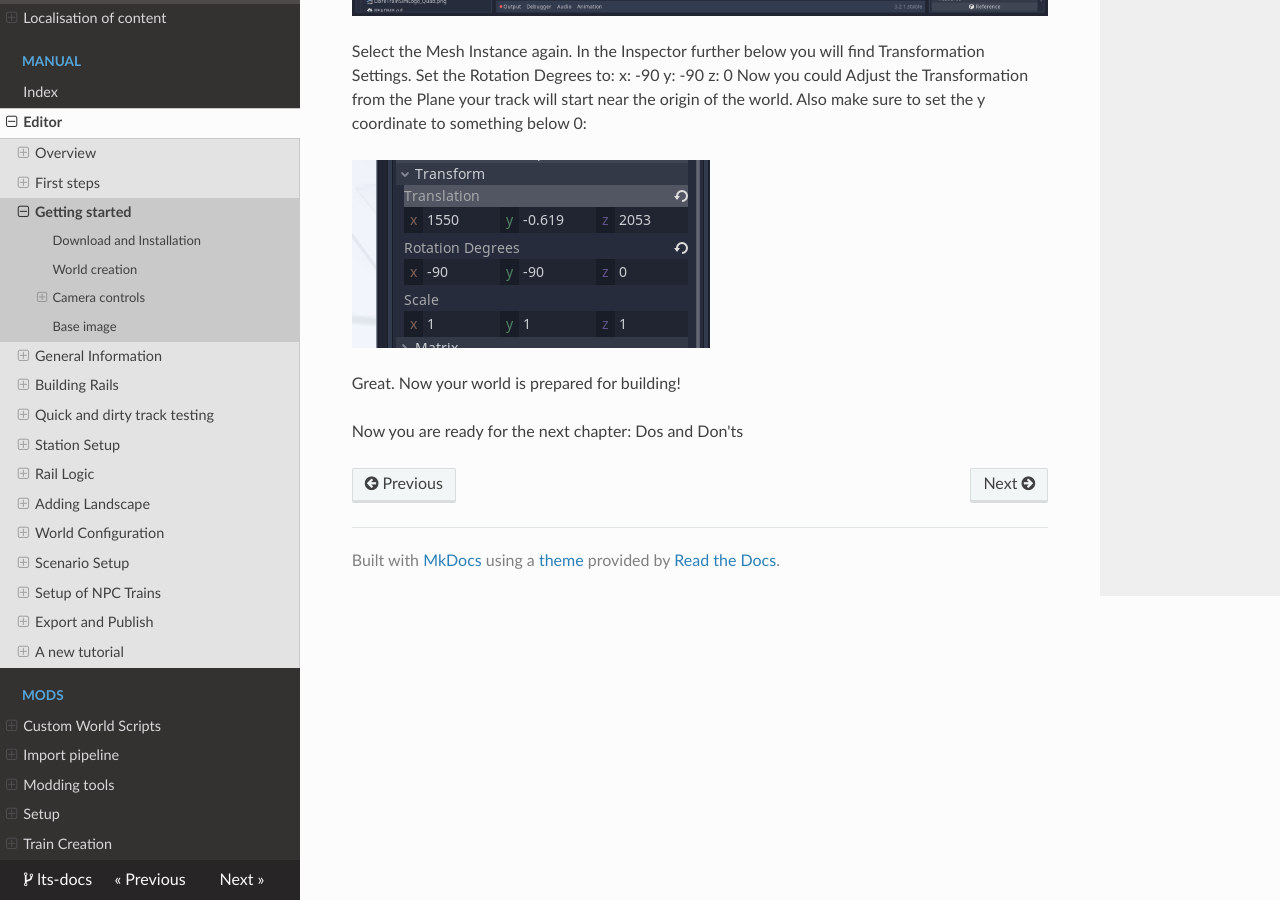
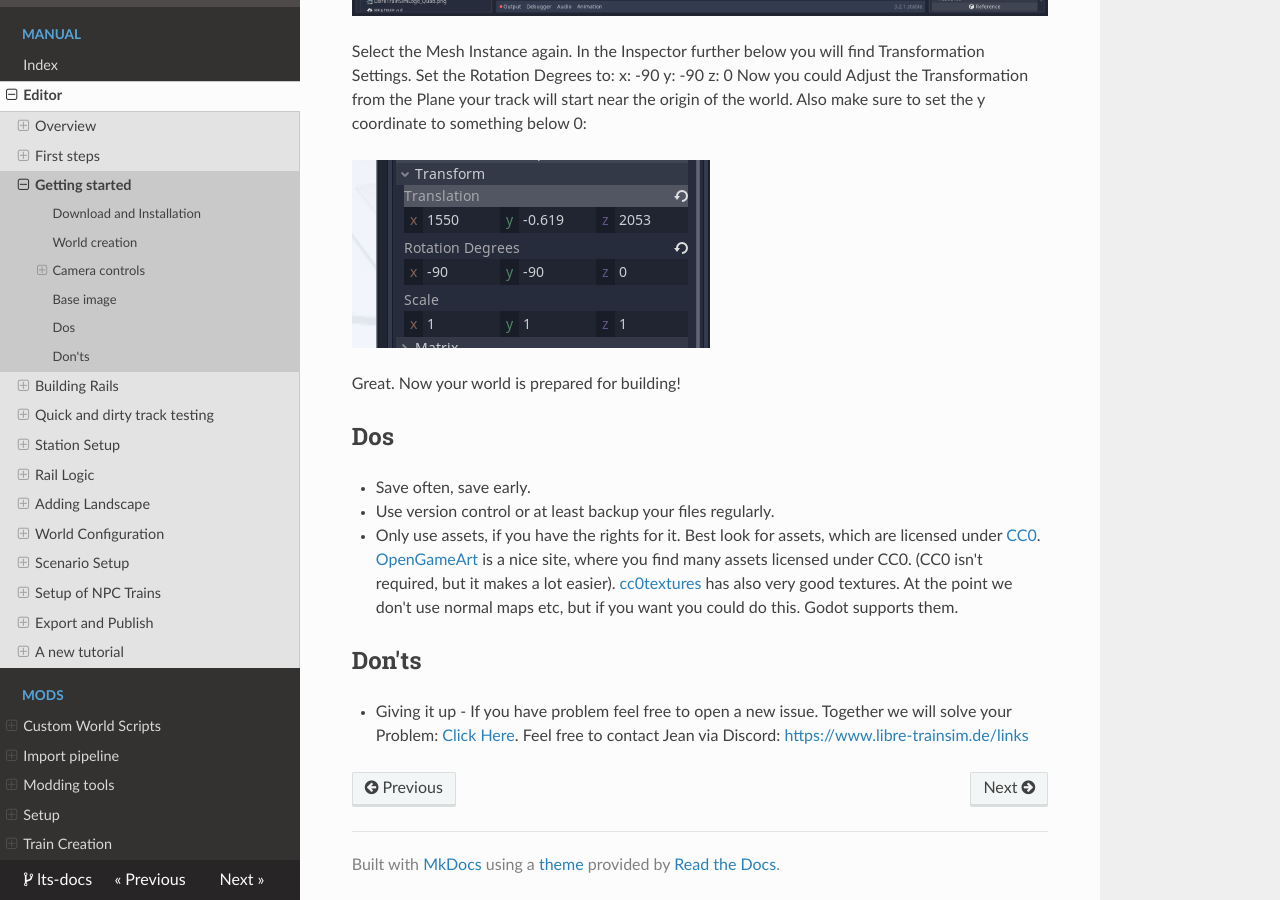
Before and after one commit to Libre-TrainSim/lts-docs, an MkDocs documentation site: the page built from docs/manual/editor/02-getting-started.md, in a window 1280 px wide and 900 px high, scrolled down 4109 px. Built offline with MkDocs 1.6.1, drawn with Linux system fonts in a browser that asks for light colours; nearby versions of some CDN libraries.

Commit message:
Editor: Merge general info into getting started

```diff
--- a/docs/manual/editor/02-getting-started.md
+++ b/docs/manual/editor/02-getting-started.md
@@ -80,4 +80,10 @@ Now you could Adjust the Transformation from the Plane your track will start nea
 
 Great. Now your world is prepared for building!
 
-Now you are ready for the next chapter: Dos and Don'ts
+## Dos
+- Save often, save early.
+- Use version control or at least backup your files regularly.
+- Only use assets, if you have the rights for it. Best look for assets, which are licensed under [CC0](https://creativecommons.org/publicdomain/zero/1.0/deed.de). [OpenGameArt](https://opengameart.org/) is a nice site, where you find many assets licensed under CC0. (CC0 isn't required, but it makes a lot easier). [cc0textures](https://cc0textures.com/) has also very good textures. At the point we don't use normal maps etc, but if you want you could do this. Godot supports them.
+
+## Don'ts
+- Giving it up - If you have problem feel free to open a new issue. Together we will solve your Problem: [Click Here](https://github.com/Libre-TrainSim/Libre-TrainSim/issues/new). Feel free to contact Jean via Discord: https://www.libre-trainsim.de/links
```
Also changed, not shown: docs/manual/editor/03-general-information.md (deleted, +0 -12 lines).
